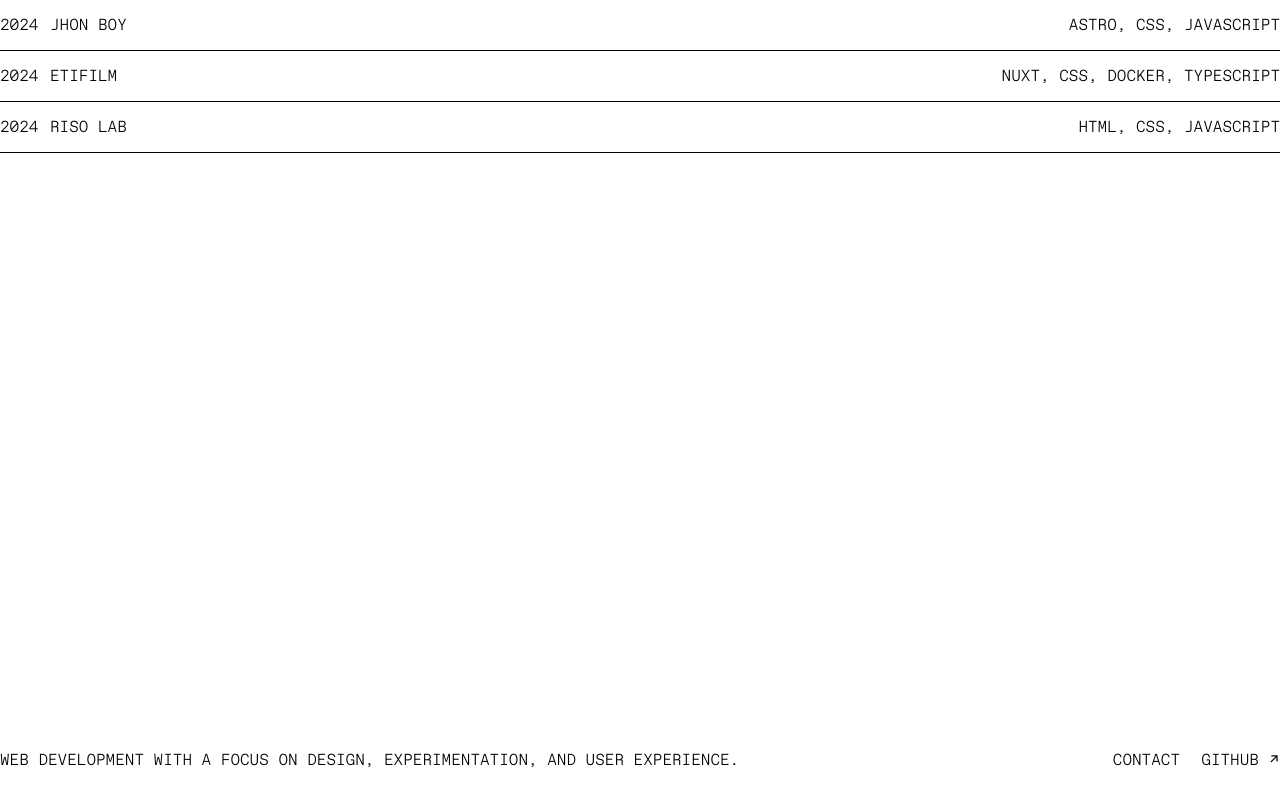
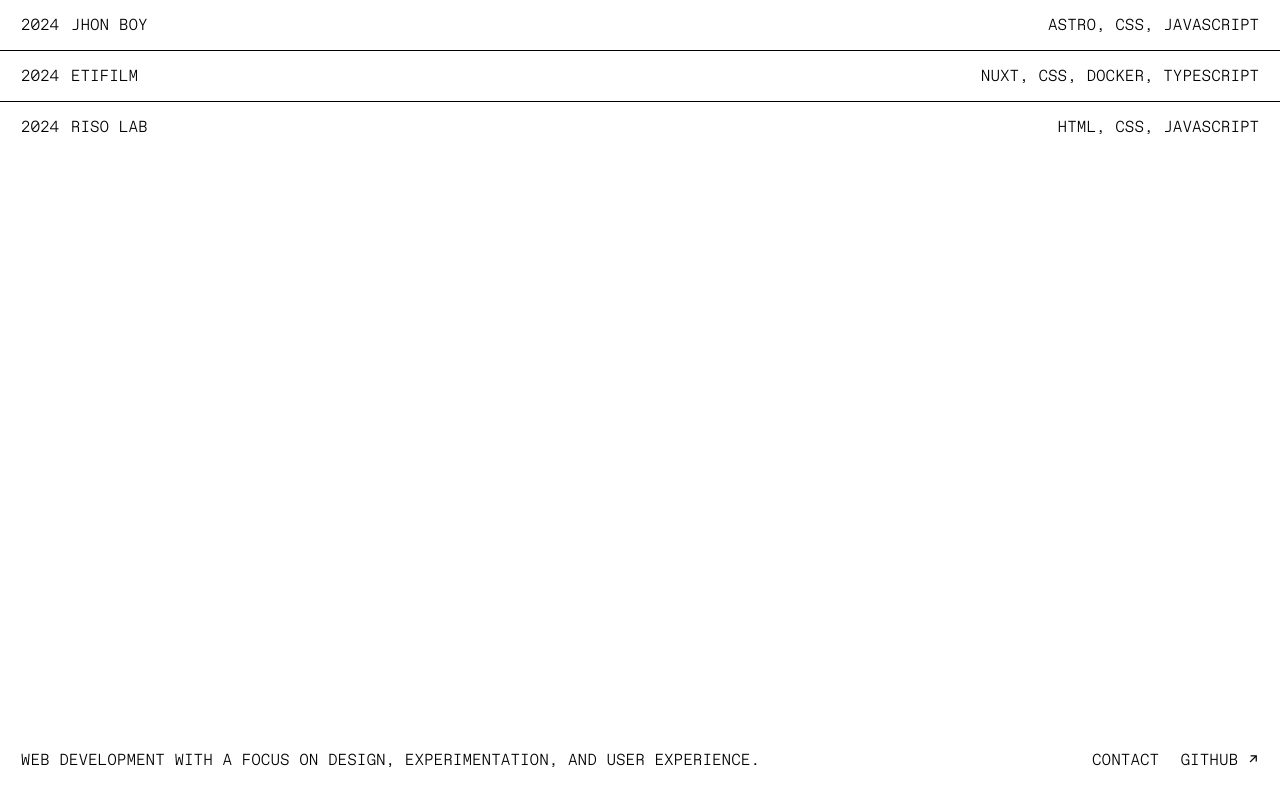
Before and after one commit to jhonboyy/DEV_PORTFOLIO, a Next.js app: page / in a window 1280 px wide. Built offline with nearby package versions, Linux system fonts and the light colour scheme.

Commit message:
🎨 STYLE - General improvements

```diff
--- a/src/app/globals.css
+++ b/src/app/globals.css
@@ -31,6 +31,7 @@ h1 {
   font-weight: 100;
   text-align: top;
   margin: 0;
+  padding-left: 1.3em;
 }
 
 section a {
@@ -40,9 +41,12 @@ section a {
   width: 100vw;
   border-top: 1px solid black;
   align-items: center;
+  padding-left: 1.3em;
+  padding-right: 1.3em;
+  width: calc(100vw - 2.6em);
 }
 
-section > :nth-child(3) {
+section > :nth-child(4) {
   border-bottom: 1px solid black;
 }
 section > :nth-child(1) {
--- a/src/app/page.module.css
+++ b/src/app/page.module.css
@@ -16,11 +16,16 @@
   grid-template-columns: 1fr 100px 100px;
 }
 
+.header > :nth-child(2) {
+  padding-right: 1.3em;
+}
+
 .arrow {
-  font-size: 1.2em; /* Ajusta el tamaño que prefieras */
-  vertical-align: middle; /* Para alinear la flecha verticalmente */
+  font-size: 1.2em;
+  vertical-align: middle;
 }
 
 .githubLink {
   margin-top: -2px;
+  padding-right: 1.3em;
 }
```
